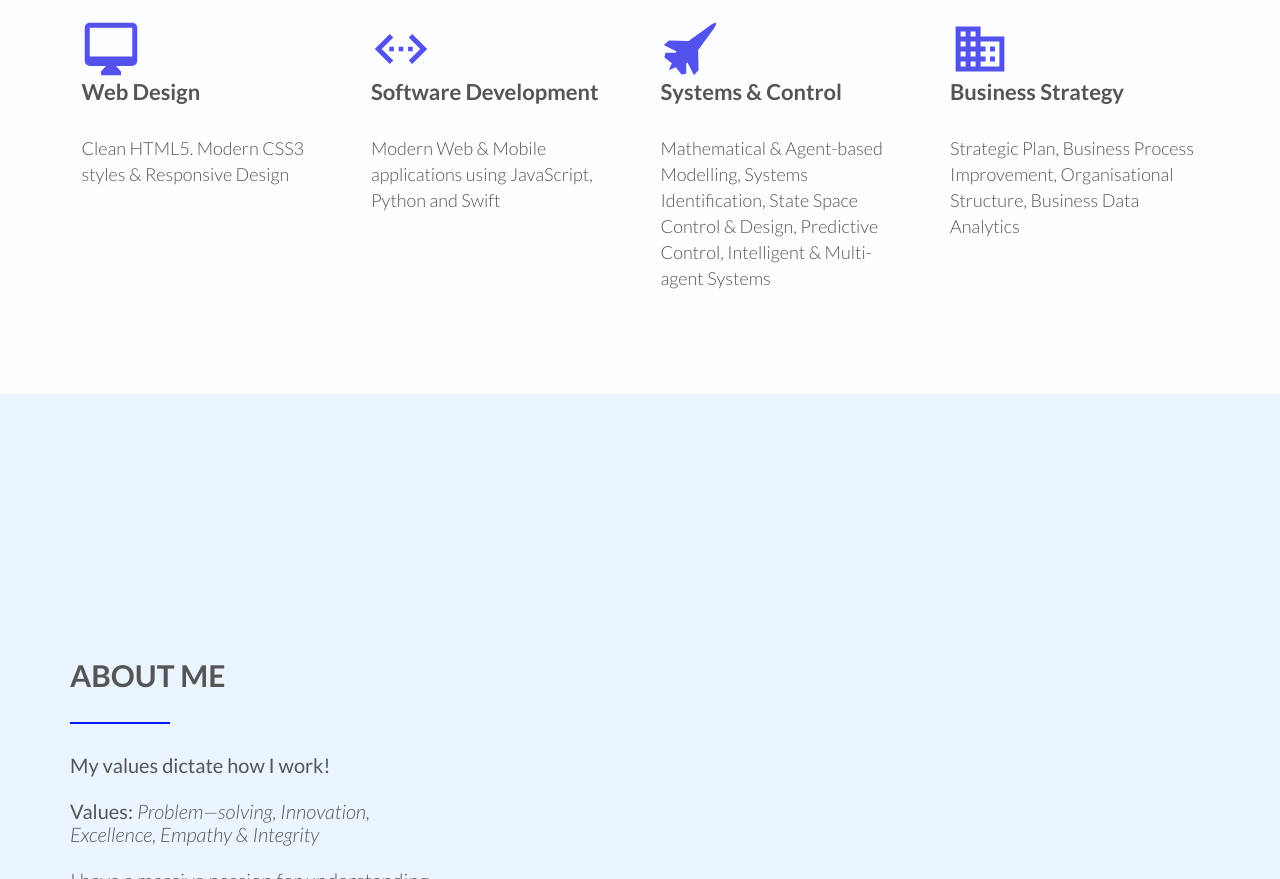
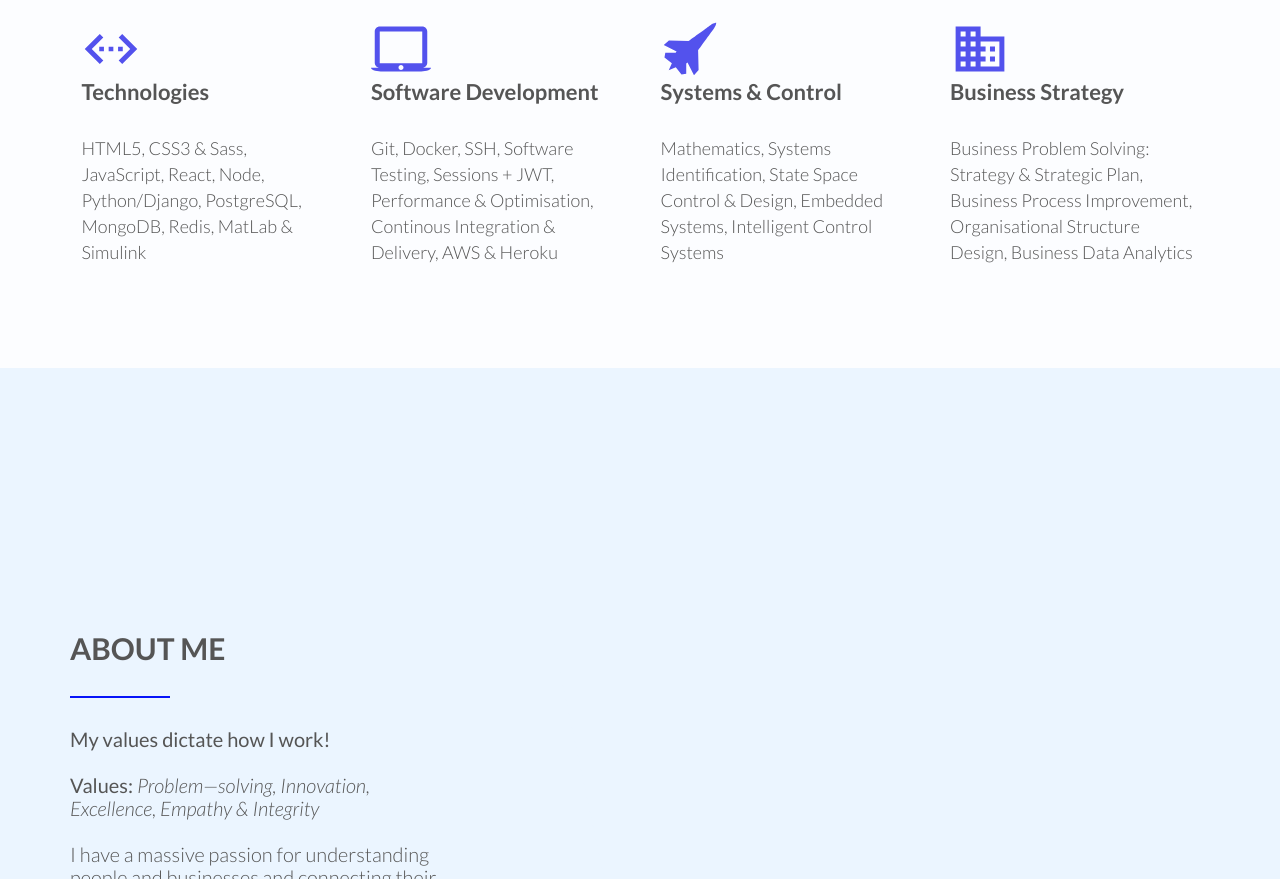
Before and after one commit to bezalel001/portfolio, a plain HTML site: page index.html in a window 1280 px wide. Shown: the part 1096-1975 px from the top of the page. Drawn offline with nearby package versions, Linux system fonts and the light colour scheme.

Commit message:
Modify skills

```diff
--- a/index.html
+++ b/index.html
@@ -69,18 +69,18 @@
     <div class="row">
       <div class="col span-1-of-4 box wow fadeInLeft" data-wow-duration="1s" data-wow-delay="1s">
         <div class="skill-title">
-          <ion-icon name="desktop"></ion-icon>
-          <h3>Web Design</h3>
+          <ion-icon name="code-working"></ion-icon>
+          <h3>Technologies</h3>
         </div>
 
-        <p class="skill-description">Clean HTML5. Modern CSS3 styles & Responsive Design</p>
+        <p class="skill-description">HTML5, CSS3 & Sass, JavaScript, React, Node, Python/Django, PostgreSQL, MongoDB, Redis, MatLab & Simulink</p>
       </div>
       <div class="col span-1-of-4 box wow fadeInUp" data-wow-duration="1s" data-wow-delay="1s">
         <div class="skill-title">
-          <ion-icon name="code-working"></ion-icon>
+          <ion-icon name="laptop"></ion-icon>
           <h3>Software Development</h3>
         </div>
-        <p class="skill-description">Modern Web & Mobile applications using JavaScript, Python and Swift</p>
+        <p class="skill-description">Git, Docker, SSH, Software Testing, Sessions + JWT, Performance & Optimisation, Continous Integration & Delivery, AWS & Heroku</p>
       </div>
       <div class="col span-1-of-4 box wow fadeInUp" data-wow-duration="1s" data-wow-delay="1s">
         <div class="skill-title">
@@ -88,14 +88,14 @@
           <h3>Systems & Control</h3>
         </div>
 
-        <p class="skill-description">Mathematical & Agent-based Modelling, Systems Identification, State Space Control & Design, Predictive Control, Intelligent & Multi-agent Systems</p>
+        <p class="skill-description">Mathematics, Systems Identification, State Space Control & Design, Embedded Systems, Intelligent Control Systems</p>
       </div>
       <div class="col span-1-of-4 box wow fadeInRight" data-wow-duration="1s" data-wow-delay="1s">
         <div class="skill-title">
           <ion-icon name="business"></ion-icon>
           <h3>Business Strategy</h3>
         </div>
-        <p class="skill-description">Strategic Plan, Business Process Improvement, Organisational Structure, Business Data Analytics</p>
+        <p class="skill-description">Business Problem Solving: Strategy & Strategic Plan, Business Process Improvement, Organisational Structure Design, Business Data Analytics</p>
       </div>
     </div>
   </section>
```
